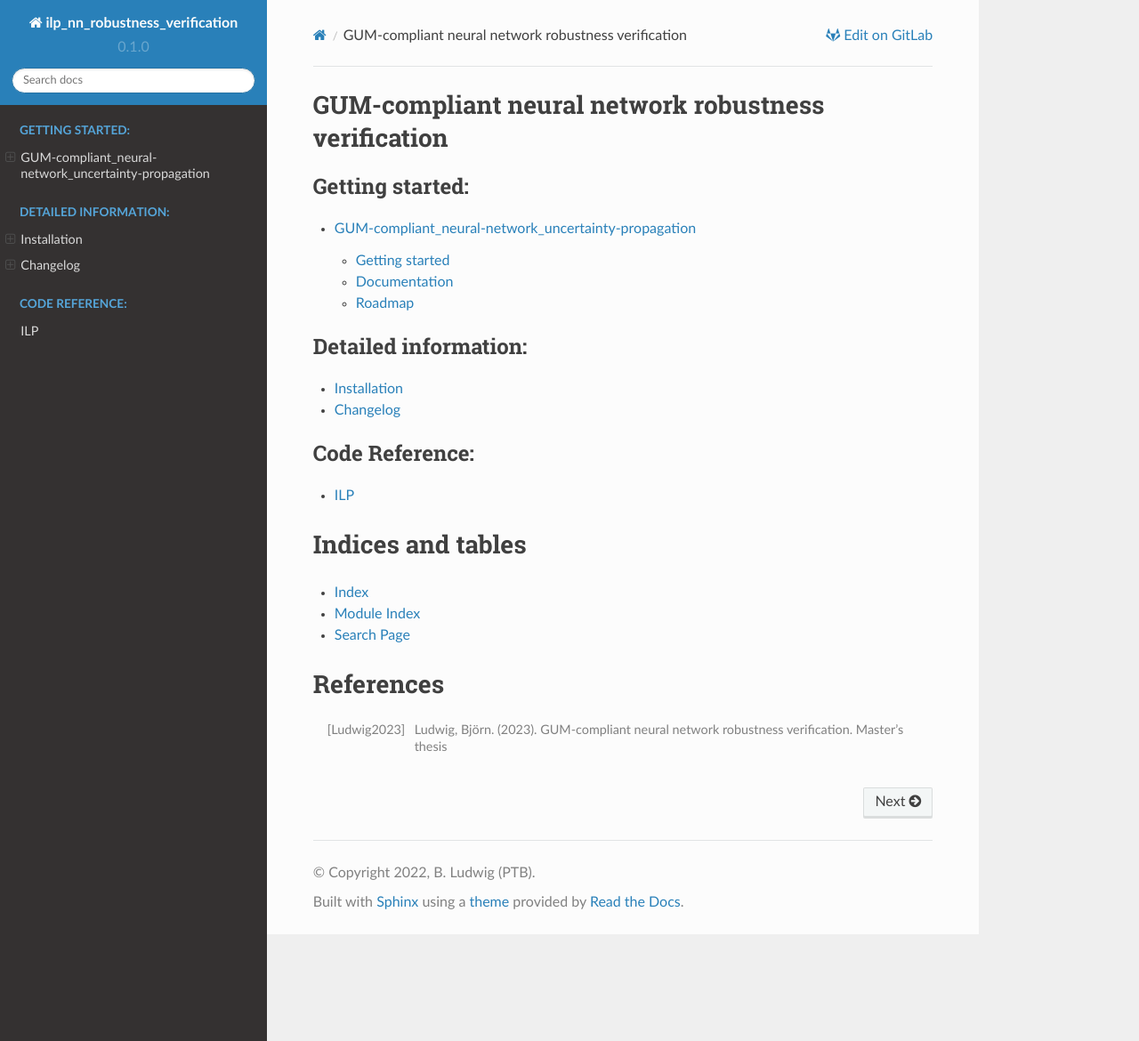
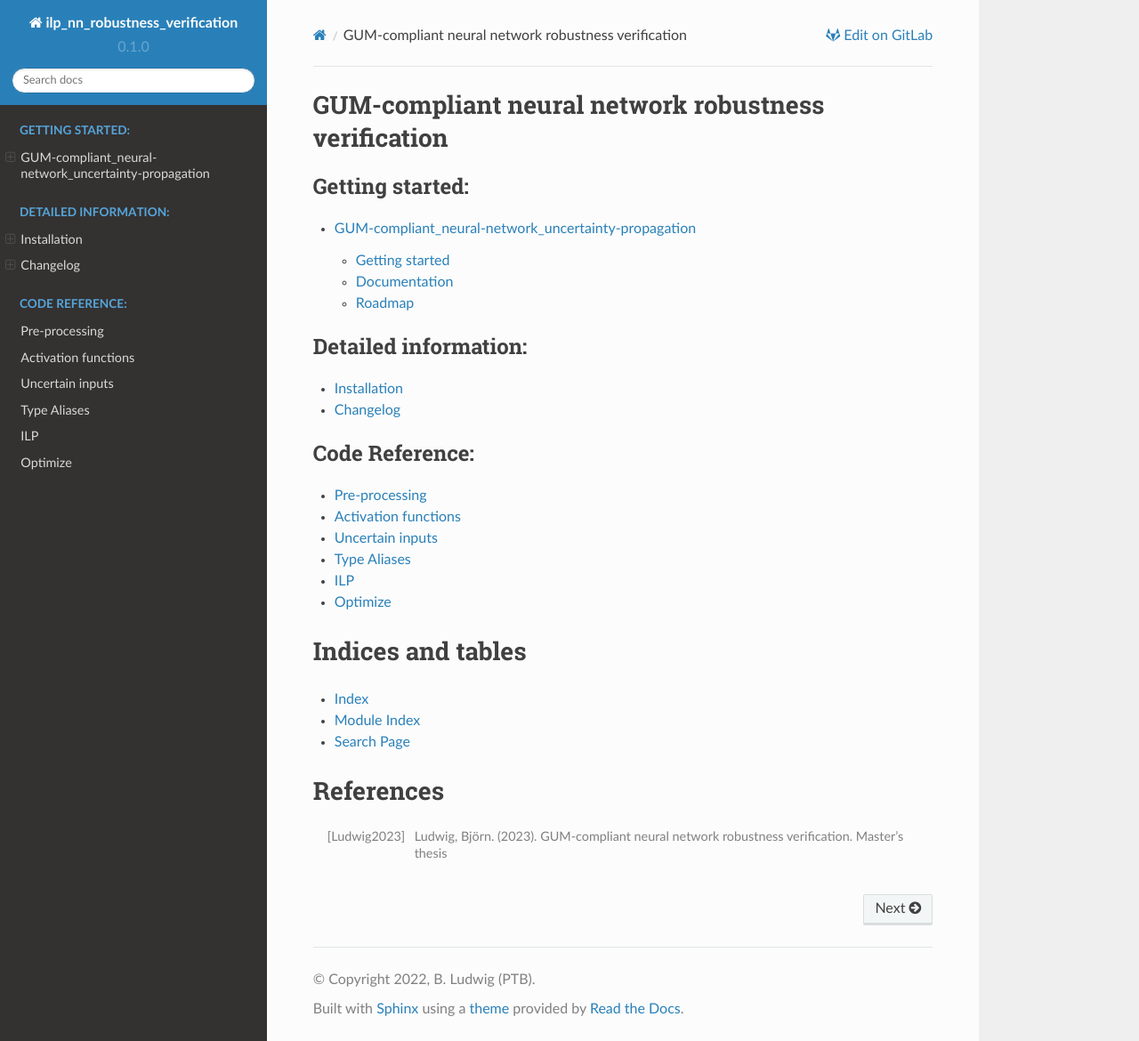
Before and after one commit to BjoernLudwigPTB/lp_nn_robustness_verification, a Sphinx documentation site: the page built from docs/index.rst, in a window 1280 px wide and 1170 px high. Shown: the whole window at 89% size. Built offline with Sphinx 7.4.7 and the Read the Docs theme 2.0.0, drawn with Linux system fonts in a browser that asks for light colours.

Commit message:
docs(uncertain_inputs): introduce all pre_processing related modules into docs

```diff
--- /dev/null
+++ b/docs/ilp_nn_robustness_verification.data_acquisition.rst
@@ -0,0 +1,11 @@
+Activation functions
+====================
+
+.. automodule:: ilp_nn_robustness_verification.data_acquisition.activation_functions
+    :members:
+
+Uncertain inputs
+================
+
+.. automodule:: ilp_nn_robustness_verification.data_acquisition.uncertain_inputs
+    :members:
--- /dev/null
+++ b/docs/ilp_nn_robustness_verification.optimize.rst
@@ -0,0 +1,5 @@
+Optimize
+========
+
+.. automodule:: ilp_nn_robustness_verification.optimize
+    :members:
--- /dev/null
+++ b/docs/ilp_nn_robustness_verification.pre_processing.rst
@@ -0,0 +1,6 @@
+Pre-processing
+==============
+
+.. automodule:: ilp_nn_robustness_verification.pre_processing
+    :members:
+    :private-members:
--- /dev/null
+++ b/docs/ilp_nn_robustness_verification.type_aliases.rst
@@ -0,0 +1,5 @@
+Type Aliases
+============
+
+.. automodule:: ilp_nn_robustness_verification.type_aliases
+    :members:
--- a/docs/index.rst
+++ b/docs/index.rst
@@ -20,7 +20,11 @@ GUM-compliant neural network robustness verification
    :maxdepth: 1
    :caption: Code Reference:
 
+   ilp_nn_robustness_verification.pre_processing.rst
+   ilp_nn_robustness_verification.data_acquisition
+   ilp_nn_robustness_verification.type_aliases
    ilp_nn_robustness_verification.ilp
+   ilp_nn_robustness_verification.optimize
 
 Indices and tables
 ==================
```
